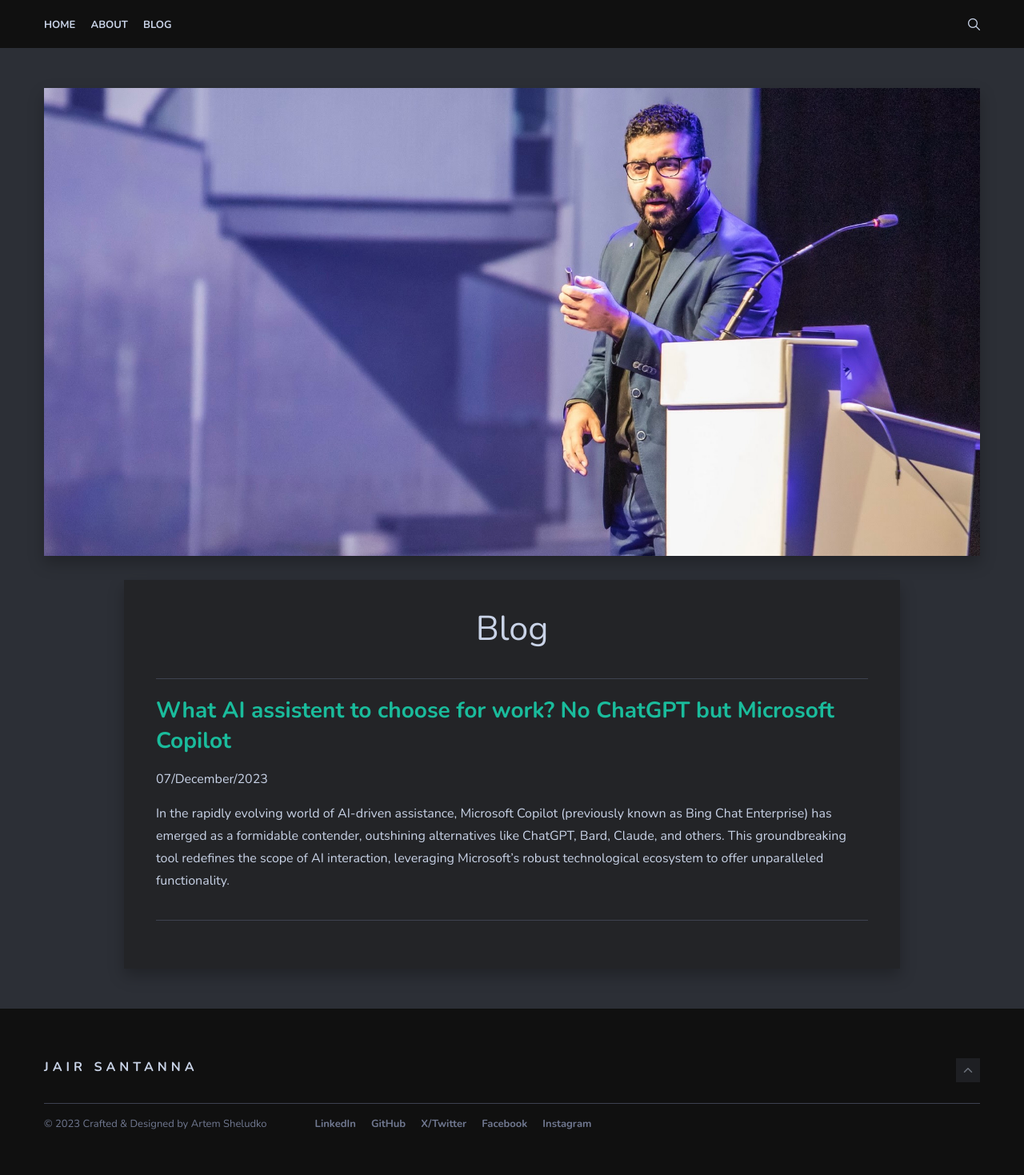
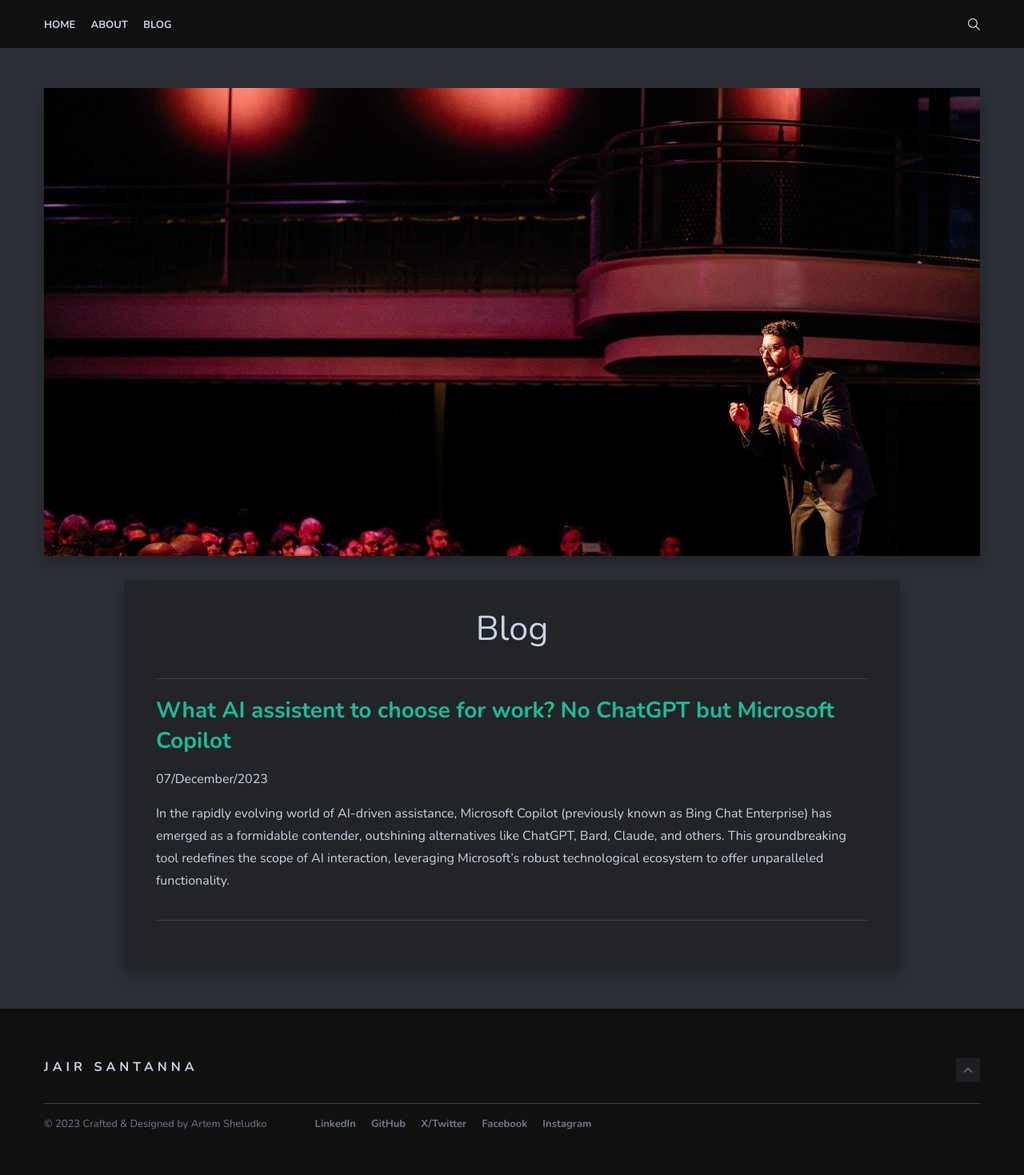
Before and after one commit to jjsantanna/jjsantanna.github.io, a Jekyll site: the page built from _pages/blog.md, in a window 1280 px wide. Shown: the whole page at 80% size. Built offline with Jekyll 4.4.1, drawn with Linux system fonts in a browser that asks for light colours; nearby versions of some CDN libraries.

Commit message:
fixing stuff

```diff
--- a/_pages/blog.md
+++ b/_pages/blog.md
@@ -1,7 +1,7 @@
 ---
 layout: page
 title: Blog
-image: 01.jpg
+image: 03.jpg
 permalink: /blog/
 ---
 
```
Also changed, not shown: img/03.jpg, img/04.jpg (deleted), img/05.jpg (deleted), img/06.jpg (deleted), img/07.jpg (deleted), img/08.jpg (deleted), img/09_old.jpg (deleted), img/galada-main-page.jpg (deleted), img/galada-post.jpg (deleted), 1 other file.
